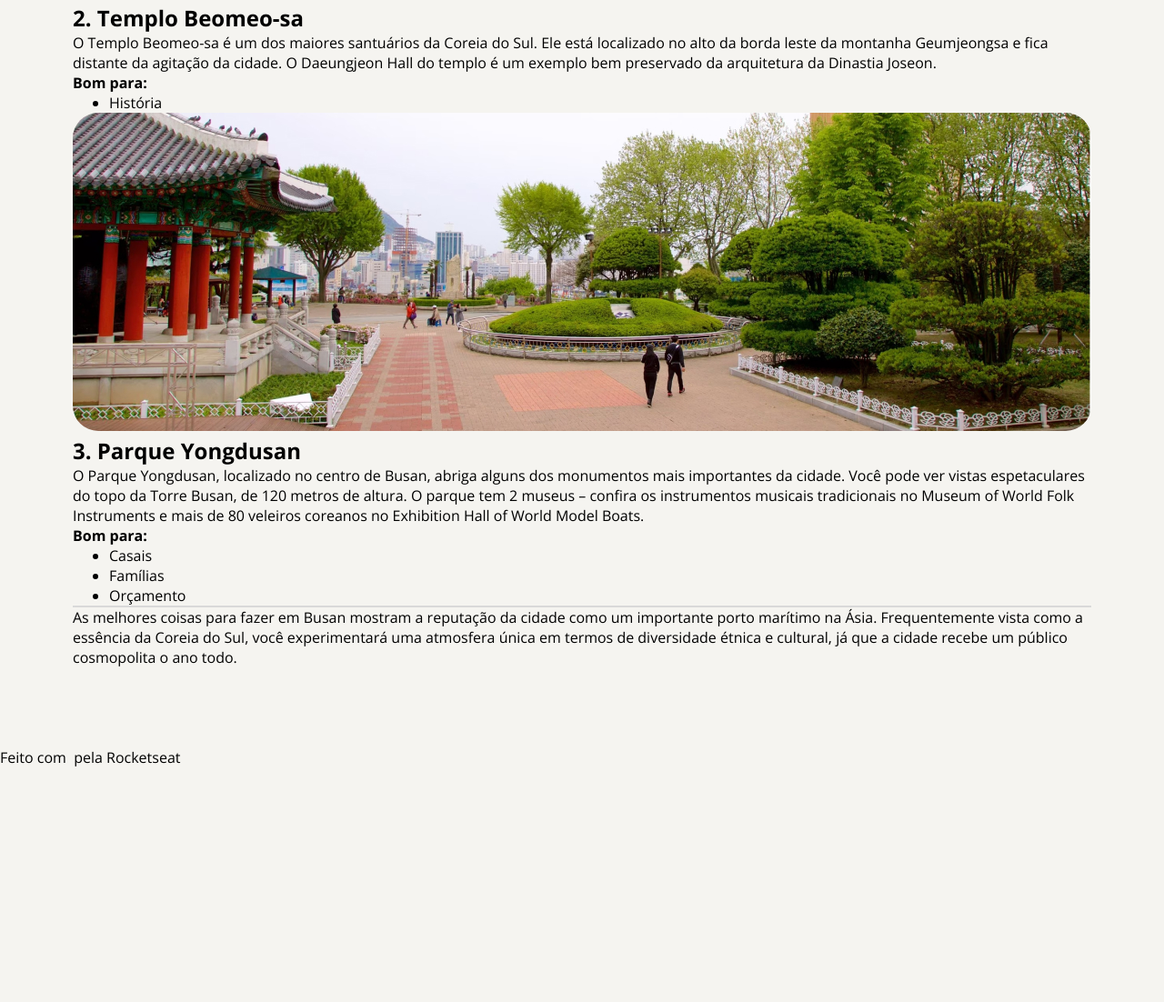
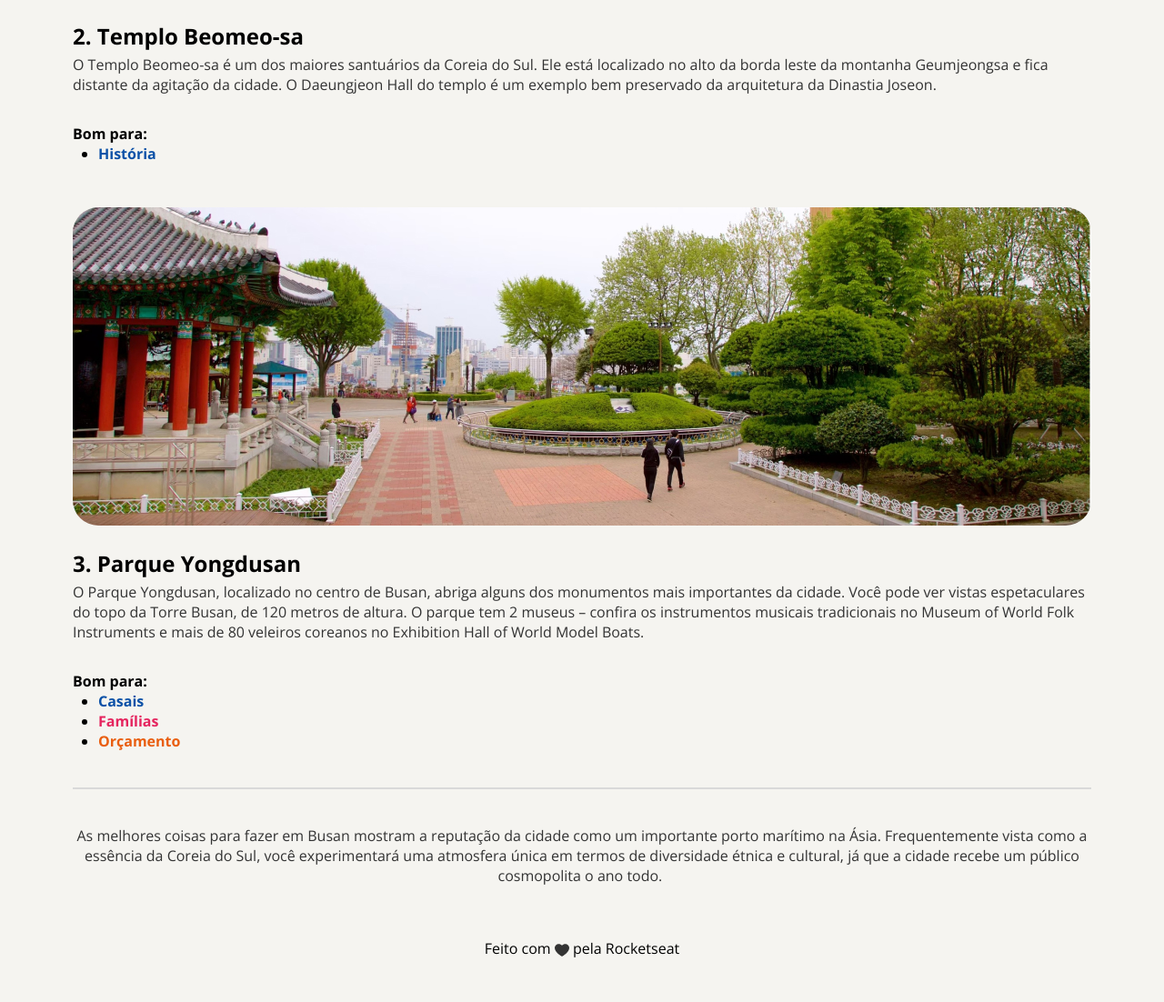
Before and after one commit to LinickerOstroski/local-turistico, a plain HTML site: page index.html in a window 1280 px wide. Shown: the part 2189-3291 px from the top of the page at 91% size. Before the commit the page ends 3033 px from the top, so only its background shows below. Drawn offline with nearby package versions, Linux system fonts and the light colour scheme.

Commit message:
aplicação de estilos

```diff
--- a/index.html
+++ b/index.html
@@ -51,7 +51,7 @@
           O Templo Beomeo-sa é um dos maiores santuários da Coreia do Sul. Ele está localizado no alto da borda leste da montanha Geumjeongsa e fica distante da agitação da cidade. O Daeungjeon Hall do templo é um exemplo bem preservado da arquitetura da Dinastia Joseon.</p>
         <h4>Bom para:</h4>
         <ul>
-          <li>História</li>
+          <li><p>História</p></li>
         </ul>
       </section>
 
@@ -63,9 +63,9 @@
         </p>
         <h4>Bom para:</h4>
         <ul>
-          <li>Casais</li>
-          <li>Famílias</li>
-          <li>Orçamento</li>
+          <li><p class="casais">Casais</p></li>
+          <li><p class="familias">Famílias</p></li>
+          <li><p class="orcamento">Orçamento</p></li>
         </ul>
         <hr>
       </section>
@@ -77,7 +77,7 @@
   </div>
 
   <footer>
-    <p>Feito com <img src="" alt=""> pela Rocketseat</p>
+    <p>Feito com <img src="./assets/heart.svg" alt="Imagem de coração"> pela Rocketseat</p>
   </footer>
 
 </body>
--- a/style.css
+++ b/style.css
@@ -11,7 +11,7 @@ body{
 }
 
 #page{
-  padding: 88px 80px;
+  padding: 88px 80px 58px;
   box-sizing: border-box;
 }
 
@@ -20,7 +20,7 @@ body{
   font-size: 16px;
 }
 
-img{
+#page img{
   width: 100%;
   border-radius: 28px;
 }
@@ -87,3 +87,69 @@ hr{
   color: #0C51A7;
   padding: 0px;
 }
+
+#templo-beomeo h2{
+  padding-top: 20px;
+  padding-bottom: 4px;
+}
+
+#templo-beomeo p{
+  padding-bottom: 32px;
+  color: #333333;
+}
+
+#templo-beomeo ul{
+  padding: 0px 28px 48px;
+  font-weight: bold;
+}
+
+#templo-beomeo li p{
+  color: #0C51A7;
+  padding: 0px;
+}
+
+#parque-yongdusan h2{
+  padding-top: 20px;
+  padding-bottom: 4px;
+}
+
+
+#parque-yongdusan p{
+  padding-bottom: 32px;
+  color: #333333;
+}
+
+#parque-yongdusan ul{
+  padding: 0px 28px 40px;
+  font-weight: bold;
+}
+
+#parque-yongdusan .casais{
+  color: #0C51A7;
+  padding: 0px;
+}
+
+#parque-yongdusan  .familias{
+  color: #E5245E;
+  padding: 0px;
+}
+
+#parque-yongdusan  .orcamento{
+  color: #E95E10;
+  padding: 0px;
+}
+
+#mensagem p{
+  text-align: center;
+  padding-top: 40px;
+  color: #333333;
+}
+
+footer p{
+  text-align: center;
+  padding-bottom: 48px;
+}
+
+footer img{
+  vertical-align: middle;
+}
```
Also changed, not shown: assets/heart.svg (added).
